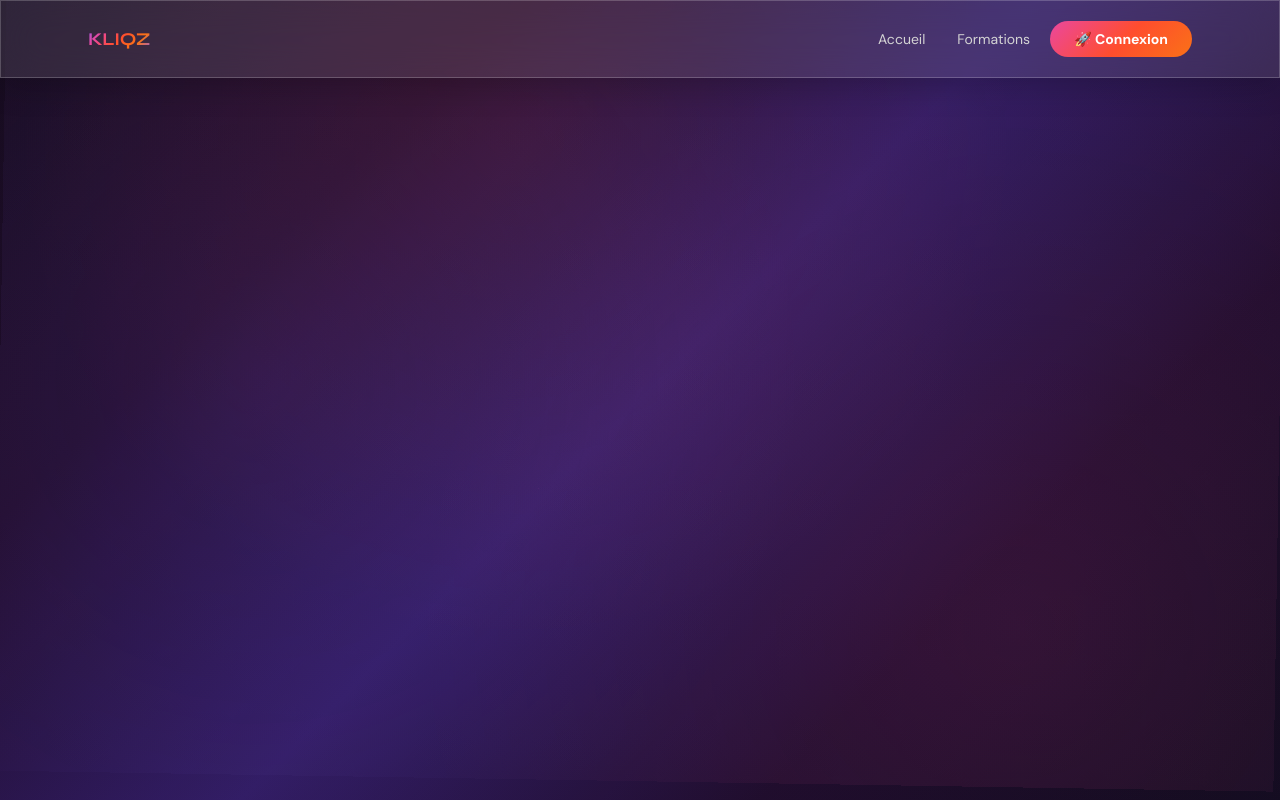
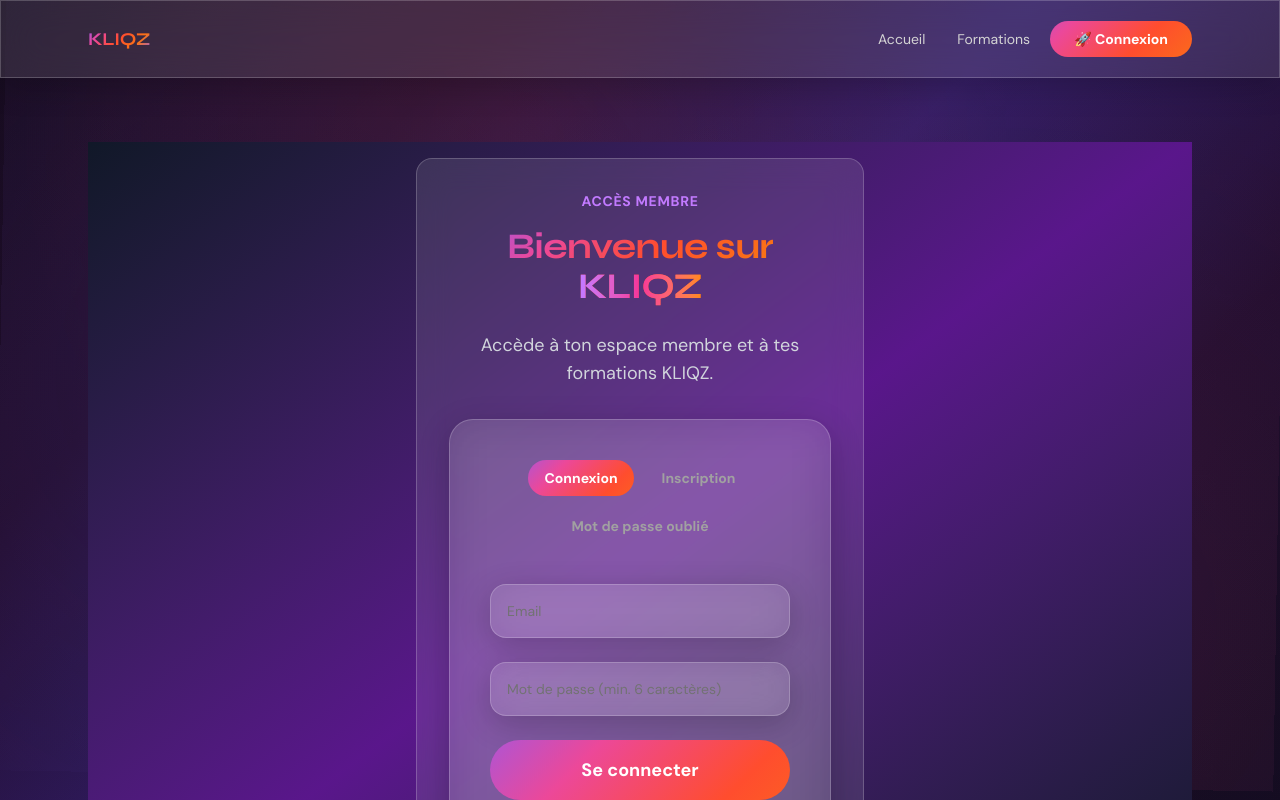
Before and after one commit to goncalo05pr/clearmedia, a Next.js app: page /connexion in a window 1280 px wide. Shown: the top 800 px of the page. Built offline with nearby package versions, Linux system fonts and the light colour scheme; no server answers.

Commit message:
Fix connection page: simplify layout, remove missing CSS classes, ensure proper display

```diff
--- a/src/app/connexion/page.tsx
+++ b/src/app/connexion/page.tsx
@@ -16,31 +16,33 @@ export default async function ConnexionPage({ searchParams }: PageProps) {
   const redirectTo = sanitizeNext(next);
 
   return (
-    <div className="mx-auto max-w-lg">
-      <header className="mb-10 text-center scroll-animate">
-        <p className="mb-4 text-sm font-bold uppercase tracking-[0.3em] text-[#8B5CF6] animate-pulse-slow">
-          🔐 Accès membre
+    <div className="min-h-screen flex items-center justify-center bg-gradient-to-br from-gray-900 via-purple-900 to-gray-900 p-4">
+      <div className="w-full max-w-md">
+        <div className="bg-white/10 backdrop-blur-lg rounded-2xl p-8 border border-white/20">
+          <header className="mb-8 text-center">
+            <p className="mb-4 text-sm font-bold uppercase tracking-wider text-purple-400">
+              Accès membre
             </p>
-        <h1 className="white-text mb-6 text-4xl font-black tracking-tight sm:text-5xl">
+            <h1 className="mb-6 text-4xl font-bold tracking-tight text-white">
               Bienvenue sur{" "}
-          <span className="bg-gradient-to-r from-[#8B5CF6] via-[#EC4899] to-[#FF4D2E] bg-clip-text text-transparent animate-gradient">
+              <span className="bg-gradient-to-r from-purple-400 via-pink-500 to-orange-400 bg-clip-text text-transparent">
                 KLIQZ
               </span>
             </h1>
-        <p className="text-lg text-neutral-200">
+            <p className="text-lg text-gray-300">
               Accède à ton espace membre et à tes formations KLIQZ.
             </p>
           </header>
 
           {reset === "ok" ? (
-        <div className="mb-8 glass-strong rounded-2xl p-4 text-center animate-glow">
-          <p className="text-green-300 font-bold">✅ Mot de passe mis à jour !</p>
-          <p className="text-green-200 text-sm mt-1">Tu peux te connecter avec ton nouveau mot de passe.</p>
+            <div className="mb-8 bg-green-100 border border-green-300 rounded-lg p-4 text-center">
+              <p className="text-green-700 font-bold">Mot de passe mis à jour !</p>
+              <p className="text-green-600 text-sm mt-1">Tu peux te connecter avec ton nouveau mot de passe.</p>
             </div>
           ) : null}
 
-      <div className="scroll-animate">
           <AuthForm redirectTo={redirectTo} />
+        </div>
       </div>
     </div>
   );
```
Lines whose indentation alone changed are shown as unchanged.
